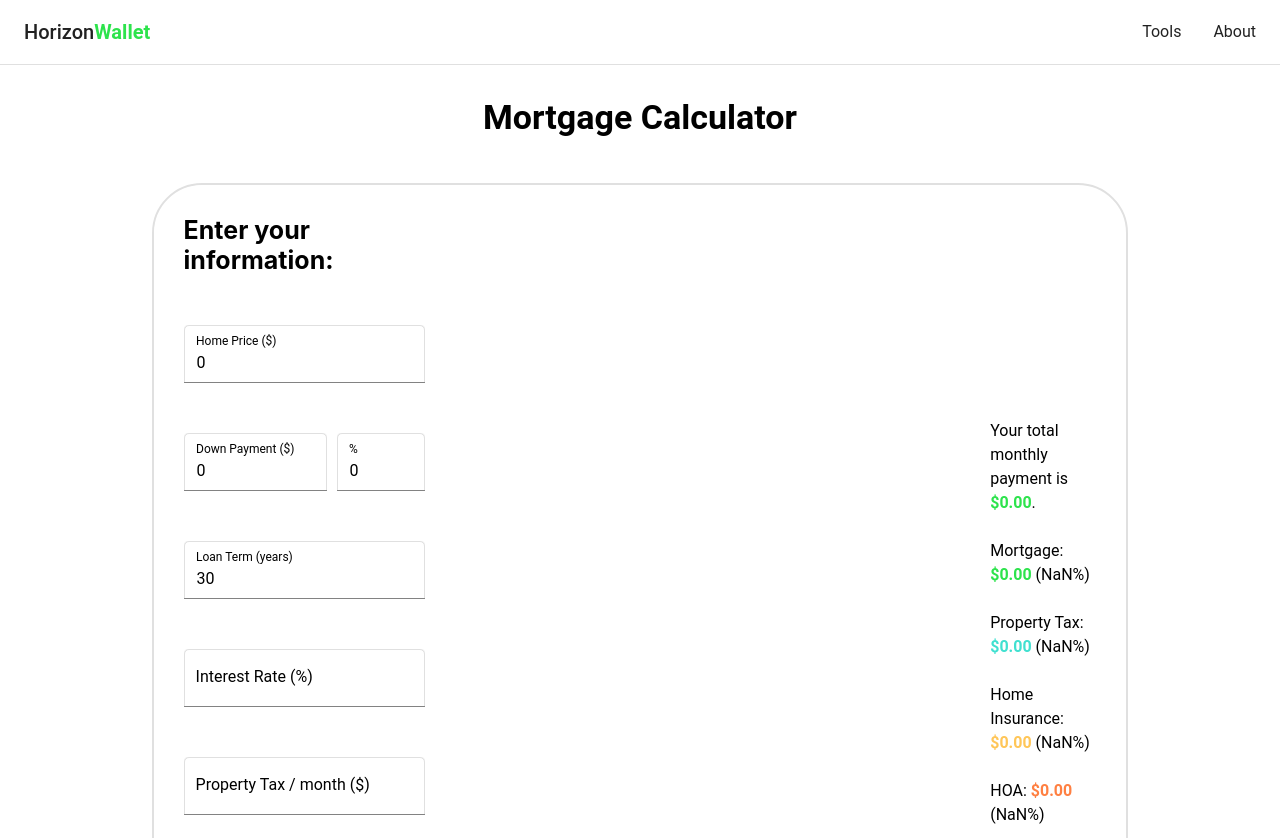
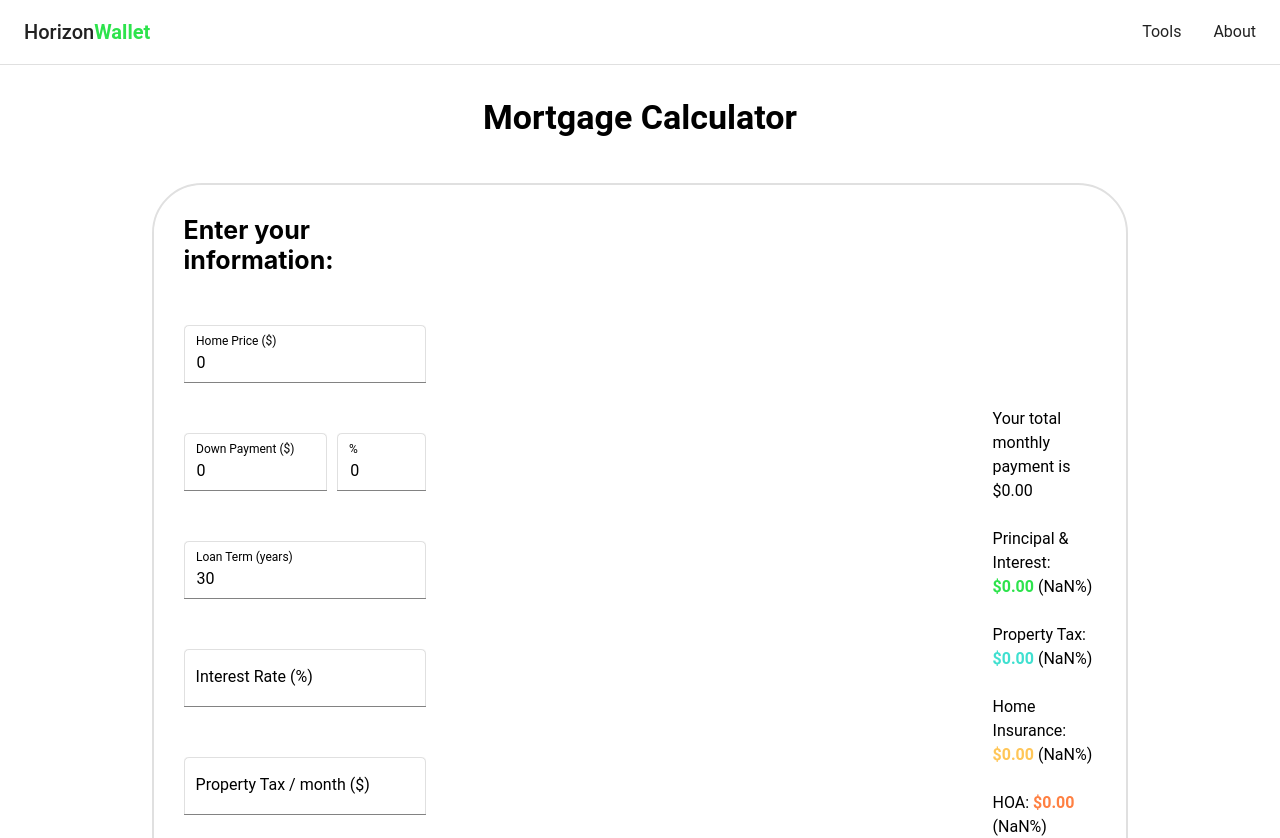
Before and after one commit to smm3123/Recharts-Investment-Calculator, a React (Create React App) app: page /tools/mortgage in a window 1280 px wide. Shown: the top 838 px of the page. Built offline with nearby package versions, Linux system fonts and the light colour scheme.

Commit message:
Update insights styling

```diff
--- a/src/calculators/Mortgage/Insights.jsx
+++ b/src/calculators/Mortgage/Insights.jsx
@@ -26,10 +26,10 @@ const Insights = ({
       }}
     >
       <Typography>
-        Your total monthly payment is <Highlight>{convertToCurrency(totalPayment)}</Highlight>.
+        Your total monthly payment is {convertToCurrency(totalPayment)}
       </Typography>
       <Typography>
-        Mortgage: <Highlight color={colors[0]}>{convertToCurrency(monthlyMortgagePayment)}</Highlight> ({((safeParse(monthlyMortgagePayment) / totalPayment) * 100).toFixed(2)}%)
+        Principal & Interest: <Highlight color={colors[0]}>{convertToCurrency(monthlyMortgagePayment)}</Highlight> ({((safeParse(monthlyMortgagePayment) / totalPayment) * 100).toFixed(2)}%)
       </Typography>
       <Typography>
         Property Tax: <Highlight color={colors[1]}>{convertToCurrency(propertyTax)}</Highlight> ({((safeParse(propertyTax) / totalPayment) * 100).toFixed(2)}%)
```
